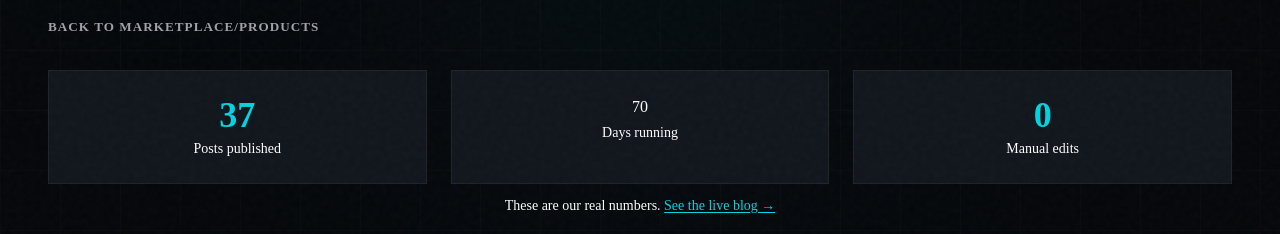
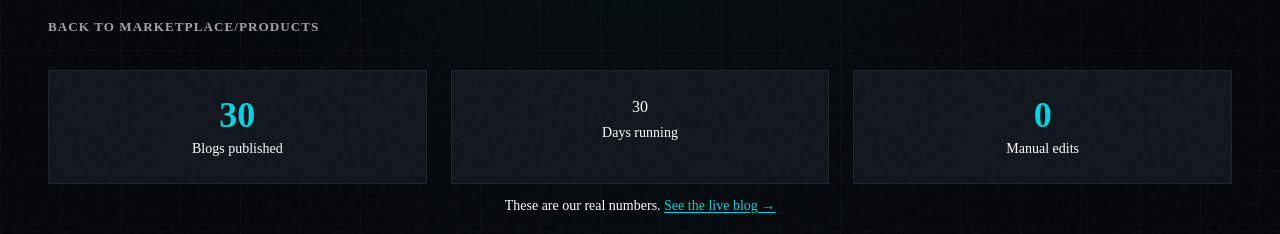
Before and after one commit to mybotts/Block-Frame-Website-, a Next.js app: page /marketplace/products/blog-os-automated-notion-cms in a window 1280 px wide. Shown: the part 130-364 px from the top of the page. Built offline with nearby package versions, Linux system fonts and the light colour scheme.

Commit message:
Update blog stats to 30 blogs in 30 days across homepage, services, and Blog OS product page

```diff
--- a/src/app/marketplace/products/blog-os-automated-notion-cms/page.tsx
+++ b/src/app/marketplace/products/blog-os-automated-notion-cms/page.tsx
@@ -88,11 +88,11 @@ export default function BlogOsProductPage() {
           {/* Proof banner */}
           <div className="mt-8 grid grid-cols-3 gap-4 md:gap-6">
             <div className="glass-card p-5 text-center md:p-6">
-              <p className="text-3xl font-bold text-primary-light md:text-4xl">37</p>
-              <p className="mt-1 text-sm text-text-secondary">Posts published</p>
+              <p className="text-3xl font-bold text-primary-light md:text-4xl">30</p>
+              <p className="mt-1 text-sm text-text-secondary">Blogs published</p>
             </div>
             <div className="glass-card p-5 text-center md:p-6">
-70
+30
               <p className="mt-1 text-sm text-text-secondary">Days running</p>
             </div>
             <div className="glass-card p-5 text-center md:p-6">
--- a/src/app/page.tsx
+++ b/src/app/page.tsx
@@ -124,7 +124,7 @@ export default function Home() {
             <motion.div initial={{ opacity: 0, y: 18 }} animate={{ opacity: 1, y: 0 }} transition={{ duration: 0.7 }}>
               <p className="section-kicker mb-5">AI agency for practical automation</p>
               <h1 className="max-w-4xl text-5xl font-semibold leading-[0.98] tracking-tight text-text-primary md:text-7xl lg:text-8xl">
-                We automated our own blog to 37 posts in 70 days. We will do the same for your operations.
+                We automated our own blog to 30 blogs in 30 days. We will do the same for your operations.
               </h1>
               <p className="mt-7 max-w-2xl text-lg leading-8 text-text-secondary md:text-xl">
                 AI systems and services that automate support, content, and operations. Built on proof, not promises. We run everything we sell on our own business first.
--- a/src/components/Services.tsx
+++ b/src/components/Services.tsx
@@ -44,11 +44,11 @@ const proofProducts = [
   {
     id: "blog-os-automated-notion-cms",
     title: "Blog OS: Automated Content Pipeline",
-    description: "37 posts published in 70 days with zero manual editing. The same Notion-backed pipeline we use for our own blog, now available for yours.",
+    description: "30 blogs in 30 days, zero manual editing. The same Notion-backed pipeline we use for our own blog, now available for yours.",
     category: "Content Systems",
     href: "/marketplace/products/blog-os-automated-notion-cms",
     badge: "1 Month Free Trial",
-    stats: [{ label: "Posts", value: "37" }, { label: "Days", value: "70" }, { label: "Manual edits", value: "0" }],
+    stats: [{ label: "Posts", value: "30" }, { label: "Days", value: "30" }, { label: "Manual edits", value: "0" }],
   },
   {
     id: "social-agent-multi-platform",
```
